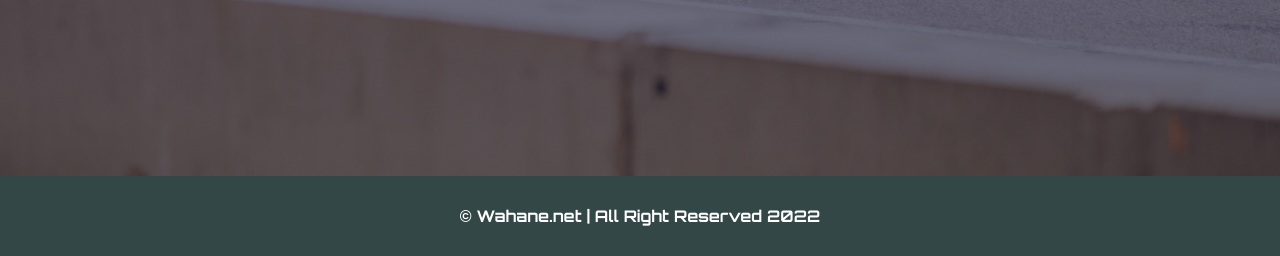
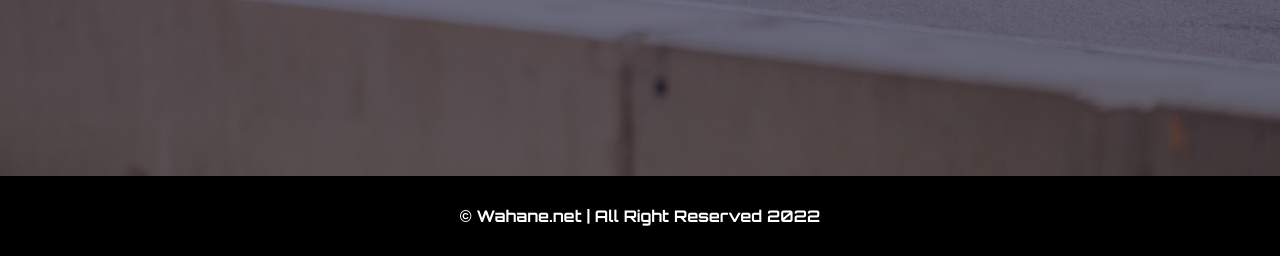
Before and after one commit to chalindashyamal/Wahane.lk, a PHP site: page /index.html in a window 1280 px wide. Shown: the part 3024-3280 px from the top of the page. Run offline with PHP 8.4, Linux system fonts and the light colour scheme.

Commit message:
changed background color

```diff
--- a/index.css
+++ b/index.css
@@ -229,7 +229,7 @@ btn:active {
 .footer {
     width: 100%;
     height: 80px;
-    background-color: rgba(2, 25, 25, 0.801);
+    background-color: black;
 }
 
 .footer .text {
```
